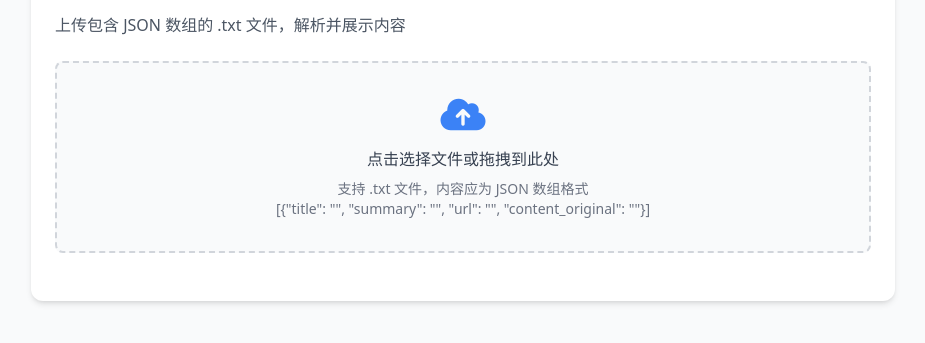
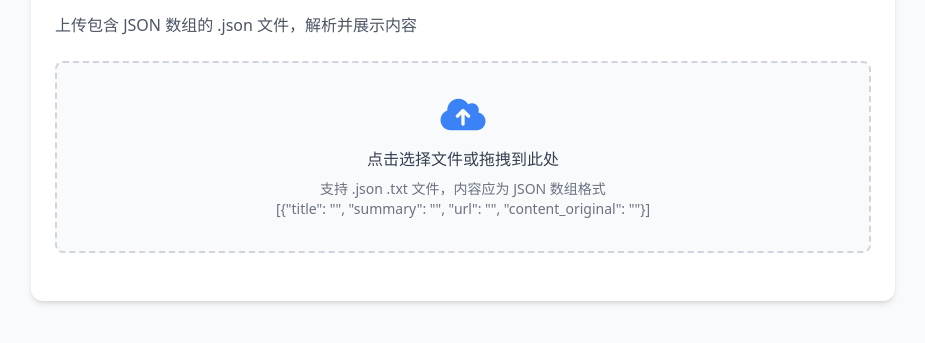
Before and after one commit to zzqjlcn/zzq.jl.cn, an Astro site: page /dev/hottopic in a window 1280 px wide. Shown: the part 91-434 px from the top of the page, without its empty margins (177-1102 px from the left). Built offline with nearby package versions, Linux system fonts and the light colour scheme; Astro itself is replaced by a stand-in of ours.

Commit message:
dev html

```diff
--- a/src/pages/dev/hottopic.html
+++ b/src/pages/dev/hottopic.html
@@ -34,15 +34,15 @@
     <div class="container mx-auto px-4 py-8 max-w-4xl">
         <div class="bg-white rounded-xl shadow-md p-6 mb-8">
             <h1 class="text-2xl font-bold text-gray-800 mb-4">每日热点数据筛选工具</h1>
-            <p class="text-gray-600 mb-6">上传包含 JSON 数组的 .txt 文件，解析并展示内容</p>
+            <p class="text-gray-600 mb-6">上传包含 JSON 数组的 .json 文件，解析并展示内容</p>
 
             <div class="flex flex-col items-center justify-center border-2 border-dashed border-gray-300 rounded-lg p-8 mb-6 bg-gray-50">
-                <input type="file" id="fileInput" accept=".txt" class="hidden">
+                <input type="file" id="fileInput" accept=".txt, .json" class="hidden">
                 <label for="fileInput" class="cursor-pointer">
                     <div class="flex flex-col items-center">
                         <i class="fas fa-cloud-upload-alt text-4xl text-blue-500 mb-3"></i>
                         <p class="text-gray-700 font-medium mb-2">点击选择文件或拖拽到此处</p>
-                        <p class="text-sm text-gray-500">支持 .txt 文件，内容应为 JSON 数组格式</p>
+                        <p class="text-sm text-gray-500">支持 .json .txt 文件，内容应为 JSON 数组格式</p>
                         <p class="text-sm text-gray-500">[{"title": "", "summary": "", "url": "", "content_original": ""}]</p>
                     </div>
                 </label>
```
